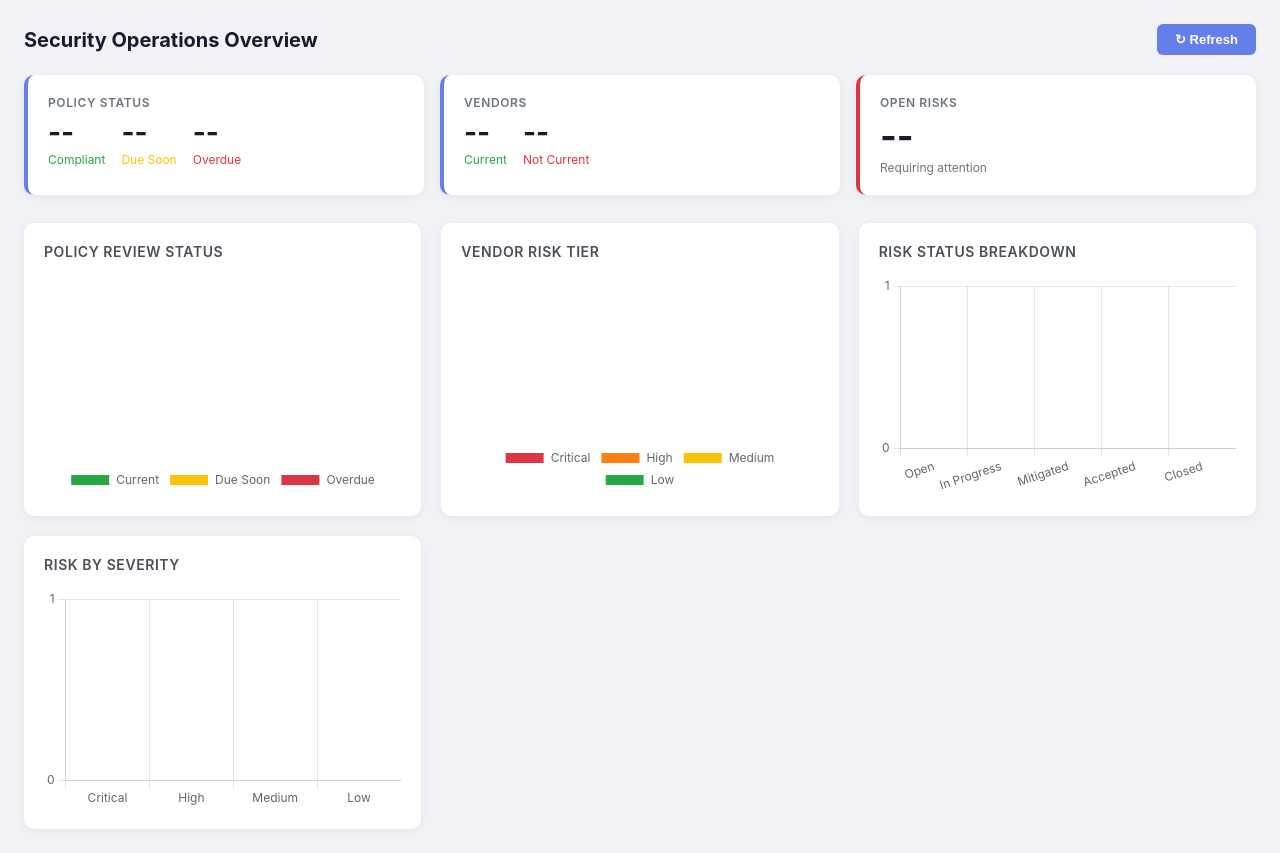
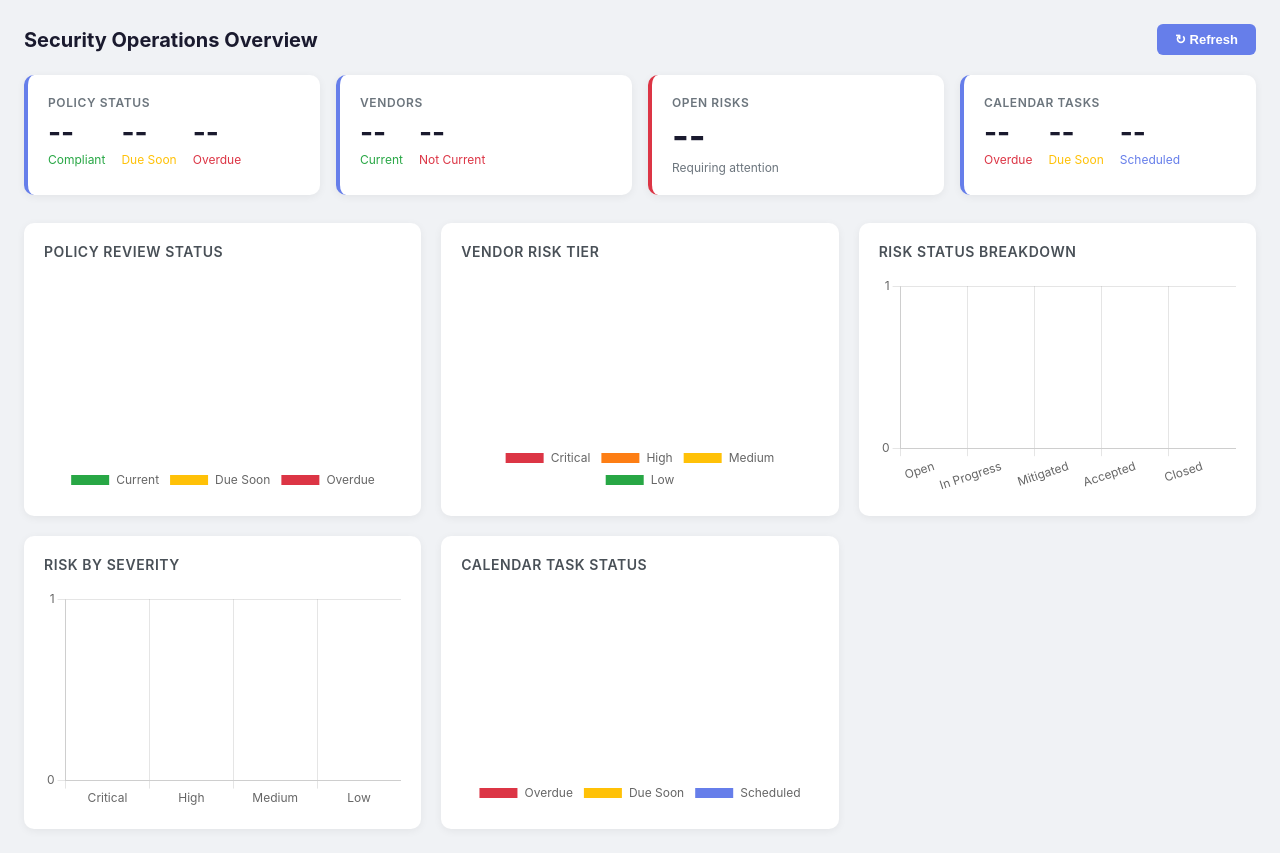
Before and after one commit to cosmicv/cybersec-dashboard, a plain HTML site: page dashboard.html in a window 1280 px wide. Drawn offline with nearby package versions, Linux system fonts and the light colour scheme.

Commit message:
Add Calendar Tasks KPI card and chart to dashboard
- New KPI card shows Overdue / Due Soon (7 days) / Scheduled task counts
- New doughnut chart visualizes the same three buckets
- Completed/closed tasks excluded from all counts
- index.html now passes calendar rows in dashboardData on import
- applyTabVisibility() hides/shows calendar sections with the Calendar tab toggle

https://claude.ai/code/session_01S6jDRLHTGpanFgvsLN99ca

```diff
--- a/dashboard.html
+++ b/dashboard.html
@@ -141,6 +141,23 @@
             <div class="kpi-value" id="kpi-open-risks">--</div>
             <div class="kpi-sub">Requiring attention</div>
         </div>
+        <div id="kpi-section-calendar" class="kpi-card blue">
+            <div class="kpi-label">Calendar Tasks</div>
+            <div style="display:flex; gap:16px; align-items:flex-end; margin-top:4px;">
+                <div>
+                    <div class="kpi-value" id="kpi-cal-overdue" style="font-size:28px;">--</div>
+                    <div class="kpi-sub" style="color:#dc3545;">Overdue</div>
+                </div>
+                <div>
+                    <div class="kpi-value" id="kpi-cal-soon" style="font-size:28px;">--</div>
+                    <div class="kpi-sub" style="color:#ffc107;">Due Soon</div>
+                </div>
+                <div>
+                    <div class="kpi-value" id="kpi-cal-scheduled" style="font-size:28px;">--</div>
+                    <div class="kpi-sub" style="color:#667eea;">Scheduled</div>
+                </div>
+            </div>
+        </div>
     </div>
 
     <!-- Charts -->
@@ -170,6 +187,12 @@
             <h3>Risk by Severity</h3>
             <div class="chart-wrapper">
                 <canvas id="riskSeverityChart"></canvas>
+            </div>
+        </div>
+        <div id="chart-section-calendar" class="chart-card">
+            <h3>Calendar Task Status</h3>
+            <div class="chart-wrapper">
+                <canvas id="calendarTasksChart"></canvas>
             </div>
         </div>
     </div>
@@ -274,6 +297,26 @@
             }
         );
 
+        const calendarTasksChart = new Chart(
+            document.getElementById('calendarTasksChart'),
+            {
+                type: 'doughnut',
+                data: {
+                    labels: ['Overdue', 'Due Soon', 'Scheduled'],
+                    datasets: [{
+                        data: [0, 0, 0],
+                        backgroundColor: [COLORS.red, COLORS.yellow, COLORS.blue],
+                        borderWidth: 2,
+                    }]
+                },
+                options: {
+                    responsive: true,
+                    maintainAspectRatio: false,
+                    plugins: { legend: { position: 'bottom' } }
+                }
+            }
+        );
+
         // ── Listen for data pushed from parent (index.html) ─────────
         let lastData = null;
 
@@ -305,6 +348,8 @@
             setVisible('kpi-section-risks',         show('risks'));
             setVisible('chart-section-risks-status',   show('risks'));
             setVisible('chart-section-risks-severity', show('risks'));
+            setVisible('kpi-section-calendar',      show('calendar'));
+            setVisible('chart-section-calendar',    show('calendar'));
         }
 
         function requestRefresh() {
@@ -326,6 +371,7 @@
             const risks    = data.risks    || [];
             const policies = data.policies || [];
             const vendors  = data.vendors  || [];
+            const calendar = data.calendar || [];
 
             // ── KPIs ──
             const openRisks = risks.filter(r => {
@@ -414,6 +460,21 @@
             venData.forEach((v, i) => { vendorRiskChart.data.datasets[0].data[i] = v; });
             vendorRiskChart.update('none');
 
+            // ── Calendar Tasks KPI + chart ──
+            const in7 = new Date(today); in7.setDate(today.getDate() + 7);
+            const isDone = t => /(closed|complete[d]?|done)/i.test(t['Status'] || '');
+            const calOpen = calendar.filter(t => !isDone(t));
+            const calOverdue   = calOpen.filter(t => { const d = parseDate(t['Date']); return d && d < today; }).length;
+            const calSoon      = calOpen.filter(t => { const d = parseDate(t['Date']); return d && d >= today && d <= in7; }).length;
+            const calScheduled = calOpen.filter(t => { const d = parseDate(t['Date']); return d && d > in7; }).length;
+
+            setKPI('kpi-cal-overdue',   calOverdue);
+            setKPI('kpi-cal-soon',      calSoon);
+            setKPI('kpi-cal-scheduled', calScheduled);
+
+            [calOverdue, calSoon, calScheduled].forEach((v, i) => { calendarTasksChart.data.datasets[0].data[i] = v; });
+            calendarTasksChart.update('none');
+
             // ── Risk Status chart ──
             const stCounts = { Open: 0, 'In Progress': 0, Mitigated: 0, Accepted: 0, Closed: 0 };
             risks.forEach(r => {
```
Also changed, not shown: index.html (+3 -2 lines).
